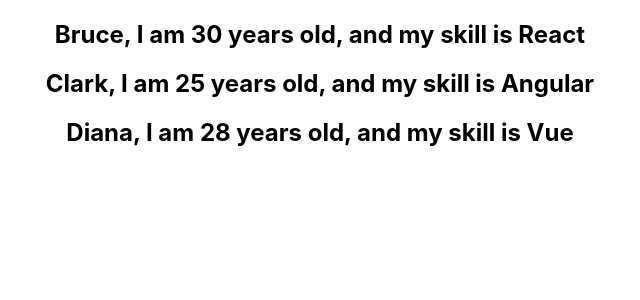
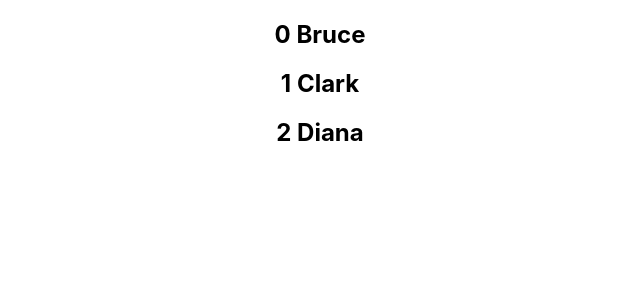
Before and after one commit to Nishant-Pall/React-Prac, a React (Create React App) app: page / in a window 1280 px wide. Shown: the top 300 px of the page, without its empty margins (320-960 px from the left). Built offline with nearby package versions, Linux system fonts and the light colour scheme.

Commit message:
Index as key

```diff
--- a/src/components/NameList.js
+++ b/src/components/NameList.js
@@ -2,6 +2,7 @@
 import Person from './Person'
 
 function NameList() {
+    const names = ['Bruce', 'Clark', 'Diana']
     const persons = [
         {
             id: 1,
@@ -22,12 +23,24 @@
             skill: 'Vue'
         }
     ]
+    // Keys give elements a stable identity, we should include
+    // keys when creating lists of elements
+    // Keys help React identify which items have changed, are added, or removed,
+    // This improves efficiency
     const personList = persons.map(person =>
         <Person key={person.id} person={person} />
     )
+    // map has two arguments, name and index.
+    // index can be used as key if we don't have any unique properties in names array
+    // although keys can cause UI issues and react might no render data correctly
+    // We should use index as key when:
+    // Items in list do not have a unique id
+    // List is static and wont change
+    // List is never reordered or filtered
+    const nameList = names.map((name, index) => <h2 key={index}>{index} {name}</h2>)
     return (
         <div>
-            {personList}
+            {nameList}
         </div>
     )
 }
```
Also changed, not shown: 1 other file (tests, documents, lock files or other folders).
